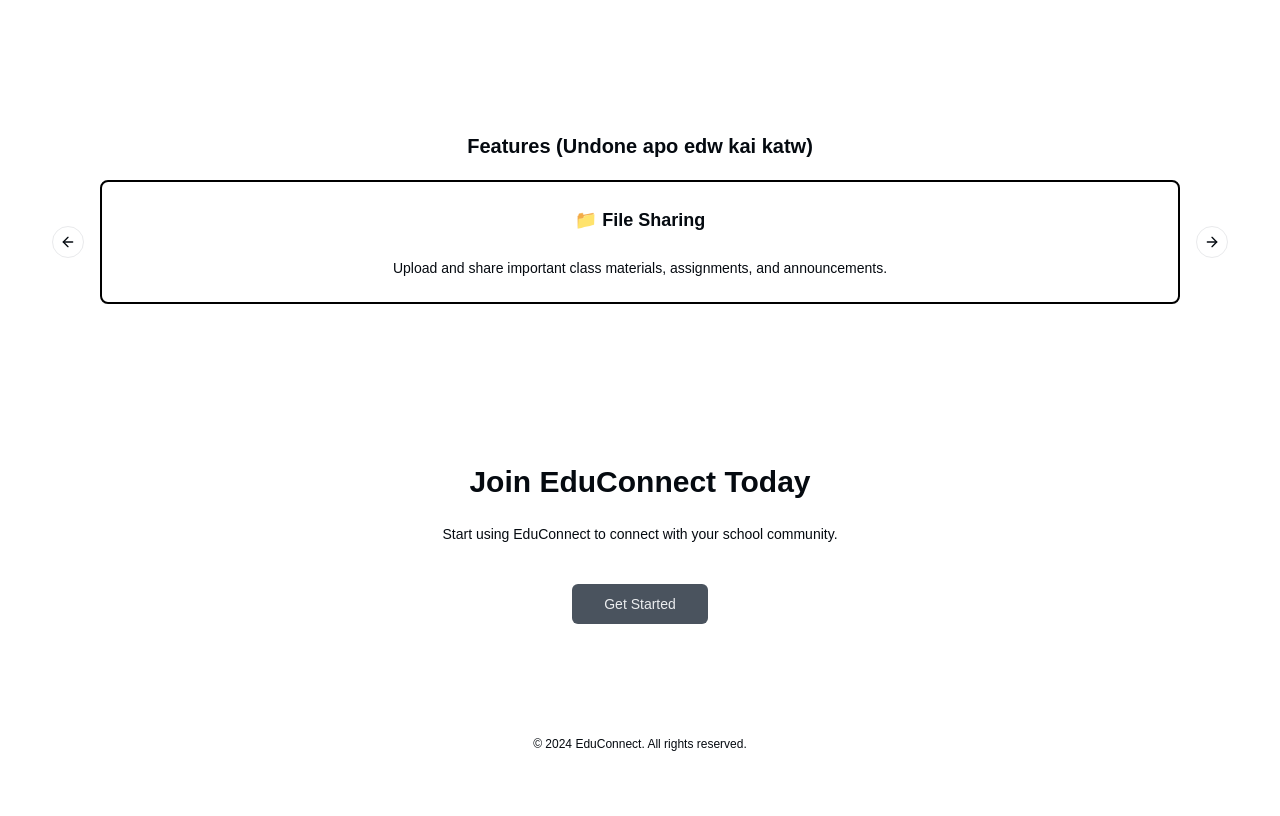
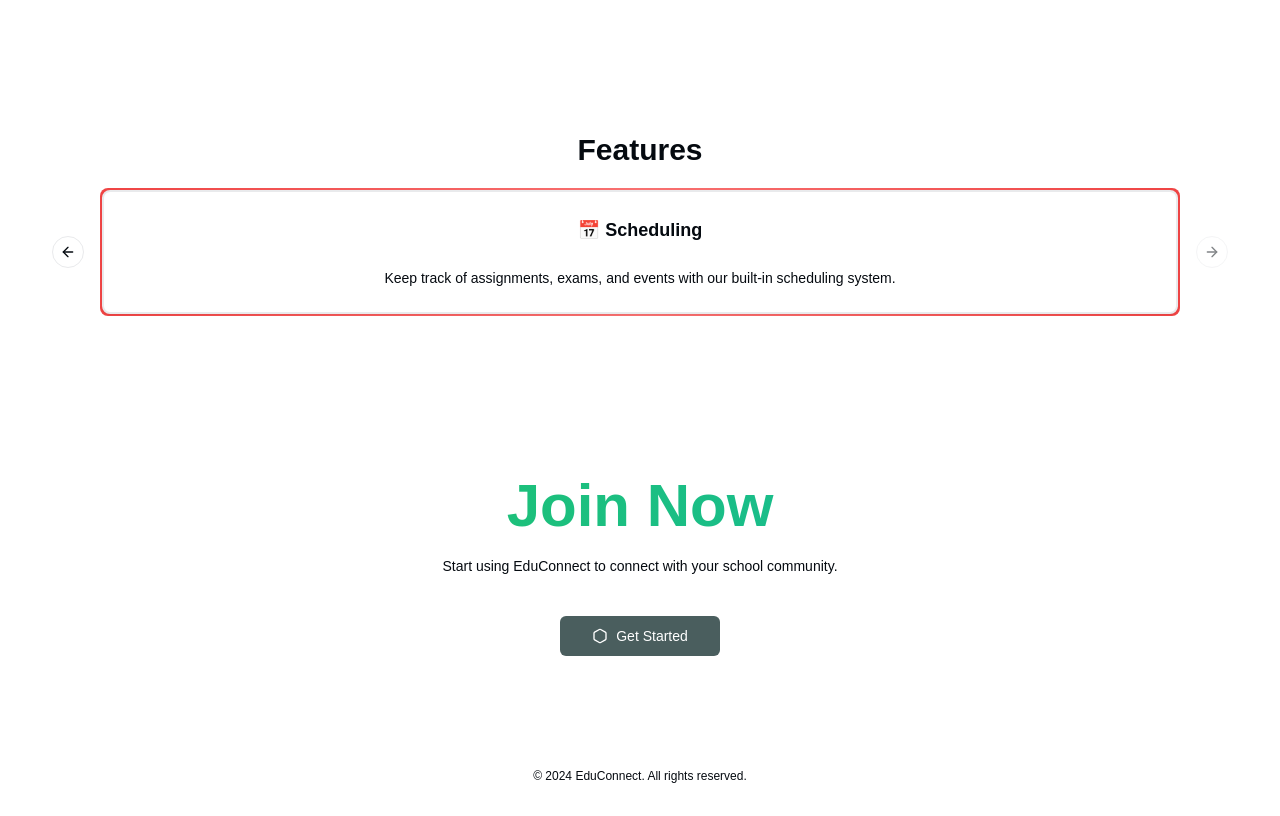
Before and after one commit to Kotsasmin/educonnect, a Next.js app: page / in a window 1280 px wide. Shown: the part 360-1176 px from the top of the page. Before the commit the page ends 1144 px from the top, so only its background shows below. Built offline with nearby package versions, Linux system fonts and the light colour scheme.

Commit message:
Main Page & Login Page Updates

```diff
--- a/app/(auth)/login/page.tsx
+++ b/app/(auth)/login/page.tsx
@@ -6,6 +6,7 @@
 import { Label } from "@/components/ui/label";
 import { Checkbox } from "@/components/ui/checkbox";
 import { useRouter } from "next/navigation";
+import { User, SquareAsterisk, LogIn } from 'lucide-react';
 
 const pb = new PocketBase("http://127.0.0.1:8090");
 
@@ -35,7 +36,7 @@
       }
     } catch (err) {
       console.error(err);
-      setError("Invalid username or password. Please try again.");
+      setError("Wrong Credentials! Please try again.");
     } finally {
       setLoading(false);
     }
@@ -44,10 +45,13 @@
   return (
     <div className="flex flex-col items-center justify-center min-h-screen ">
       <div className="w-full max-w-md p-8  shadow-md rounded-md">
-        <h1 className="text-2xl font-bold text-center mb-6">Login</h1>
+      <h2 className="pb-5 text-3xl sm:text-5xl mb-5 bg-gradient-to-r from-green-500 to-teal-500 bg-clip-text font-extrabold text-transparent text-center shadow-emerald-800">
+            Login
+
+          </h2>
 
         <div className="mb-4">
-          <Label htmlFor="identity">Email or Username</Label>
+          <Label htmlFor="identity" className='flex'><User className="pb-2"/> Email or Username</Label>
           <Input
             id="identity"
             type="text"
@@ -58,7 +62,7 @@
         </div>
 
         <div className="mb-4">
-          <Label htmlFor="password">Password</Label>
+          <Label htmlFor="password" className='flex'><SquareAsterisk  className='pb-2' />Password</Label>
           <Input
             id="password"
             type="password"
@@ -68,24 +72,25 @@
           />
         </div>
 
-        <div className="flex items-center mb-6">
+        <div className="flex items-center mb-8">
           <Checkbox
             id="isTeacher"
             checked={isTeacher}
             onCheckedChange={(checked) => setIsTeacher(checked)}
           />
-          <Label htmlFor="isTeacher" className="ml-2">
-            Login as Teacher
+          <Label htmlFor="isTeacher" className="ml-2 text-xs font-semibold">
+            Teacher Account
           </Label>
         </div>
 
-        {error && <p className="text-red-500 text-sm mb-4">{error}</p>}
+        {error && <p className="text-red-500 text-xs mb-4 text-center">{error}</p>}
 
         <Button
           onClick={handleLogin}
           disabled={loading}
           className="w-full"
         >
+          <div className=""><LogIn className=""/> </div>
           {loading ? "Logging in..." : "Login"}
         </Button>
       </div>
--- a/app/(landing)/page.tsx
+++ b/app/(landing)/page.tsx
@@ -81,24 +81,26 @@
             effortlessly.
           </p>
 
-          <Button variant='secondary' className="px-8 py-4 text-sm hover:px-9 transition-all">
-          <Hexagon />
+          <Button variant='secondary' className="hover-rotation px-8 py-4 text-sm hover:px-9 transition-all">
+          <div className="hover-rotation-symbol transition-all"><Hexagon className=""/> </div>
              Get Started
           </Button>
         </section>
         </div>
         <section className="py-20 mx-5">
-          <h1 className="text-center text-xl mb-5 font-semibold  transition-all cursor-default">
-            Features (Undone apo edw kai katw)
+          <h1 className="text-center text-3xl mb-5 font-semibold  transition-all cursor-default">
+            Features
           </h1>
           <Carousel className="mx-20" plugins={[
         Autoplay({
           delay: 2000,
+
         }),
       ]}>
           <CarouselContent>
             <CarouselItem>
-            <Card className="border-black border-2 dark:border-neutral-800">
+            <div className="p-0.5 bg-gradient-to-r from-blue-500 via-blue-400 to-cyan-500 rounded-lg">
+            <Card className="border-2 dark:border-neutral-800">
               <CardHeader className="text-center">
                 <h3 className="text-lg font-semibold">🔗 Messaging</h3>
               </CardHeader>
@@ -109,21 +111,12 @@
                 </p>
               </CardContent>
             </Card>
+            </div>
             </CarouselItem>
+
             <CarouselItem>
-            <Card className="border-black border-2 dark:border-neutral-800">
-              <CardHeader className="text-center">
-                <h3 className="text-lg font-semibold">🔗 Messaging</h3>
-              </CardHeader>
-              <CardContent>
-                <p className="text-center text-sm">
-                  Teachers and students can communicate in real time, ensuring
-                  seamless interaction.
-                </p>
-              </CardContent>
-            </Card>
-            </CarouselItem>
-            <CarouselItem><Card className="border-black border-2 dark:border-neutral-800">
+            <div className="p-0.5 bg-gradient-to-r from-yellow-500 via-yellow-400 to-yellow-500 rounded-lg">
+              <Card className="border-2 dark:border-neutral-800">
               <CardHeader className="text-center">
                 <h3 className="text-lg font-semibold">📁 File Sharing</h3>
               </CardHeader>
@@ -133,9 +126,12 @@
                   announcements.
                 </p>
               </CardContent>
-            </Card></CarouselItem>
+            </Card>
+            </div>
+            </CarouselItem>
             <CarouselItem>
-            <Card className="border-black border-2 dark:border-neutral-800">
+            <div className="p-0.5 bg-gradient-to-r from-red-500 via-red-400 to-red-500 rounded-lg">
+            <Card className="border-2 dark:border-neutral-800">
               <CardHeader className="text-center">
                 <h3 className="text-lg font-semibold">📅 Scheduling</h3>
               </CardHeader>
@@ -146,6 +142,7 @@
                 </p>
               </CardContent>
             </Card>
+            </div>
             </CarouselItem>
           </CarouselContent>
           <CarouselPrevious />
@@ -168,14 +165,18 @@
         </section>
 
         <section className="py-20 text-center">
-          <h3 className="text-3xl font-semibold mb-6">Join EduConnect Today</h3>
+        <h2 className="text-4xl sm:text-6xl mb-5 bg-gradient-to-r from-green-500 to-teal-500 bg-clip-text font-extrabold text-transparent text-center shadow-emerald-800">
+            Join Now
+
+          </h2>
           <p className="text-sm mb-10">
             Start using EduConnect to connect with your school community.
           </p>
           <div className="flex justify-center justify-items-center space-x-4">
-            <Button className="px-8 py-4 text-sm  hover:px-9 transition-all">
-              Get Started
-            </Button>
+          <Button variant='secondary' className="hover-rotation px-8 py-4 text-sm hover:px-9 transition-all">
+          <div className="hover-rotation-symbol transition-all"><Hexagon className=""/> </div>
+             Get Started
+          </Button>
           </div>
         </section>
       </main>
--- a/app/globals.css
+++ b/app/globals.css
@@ -61,7 +61,10 @@
   }
 }
 
+.hover-rotation:hover .hover-rotation-symbol {
+  transform: rotate(360deg); /* Rotate the symbol */
 
+}
 
 
 @layer base {
```
Also changed, not shown: 1 other file (tests, documents, lock files or other folders).
